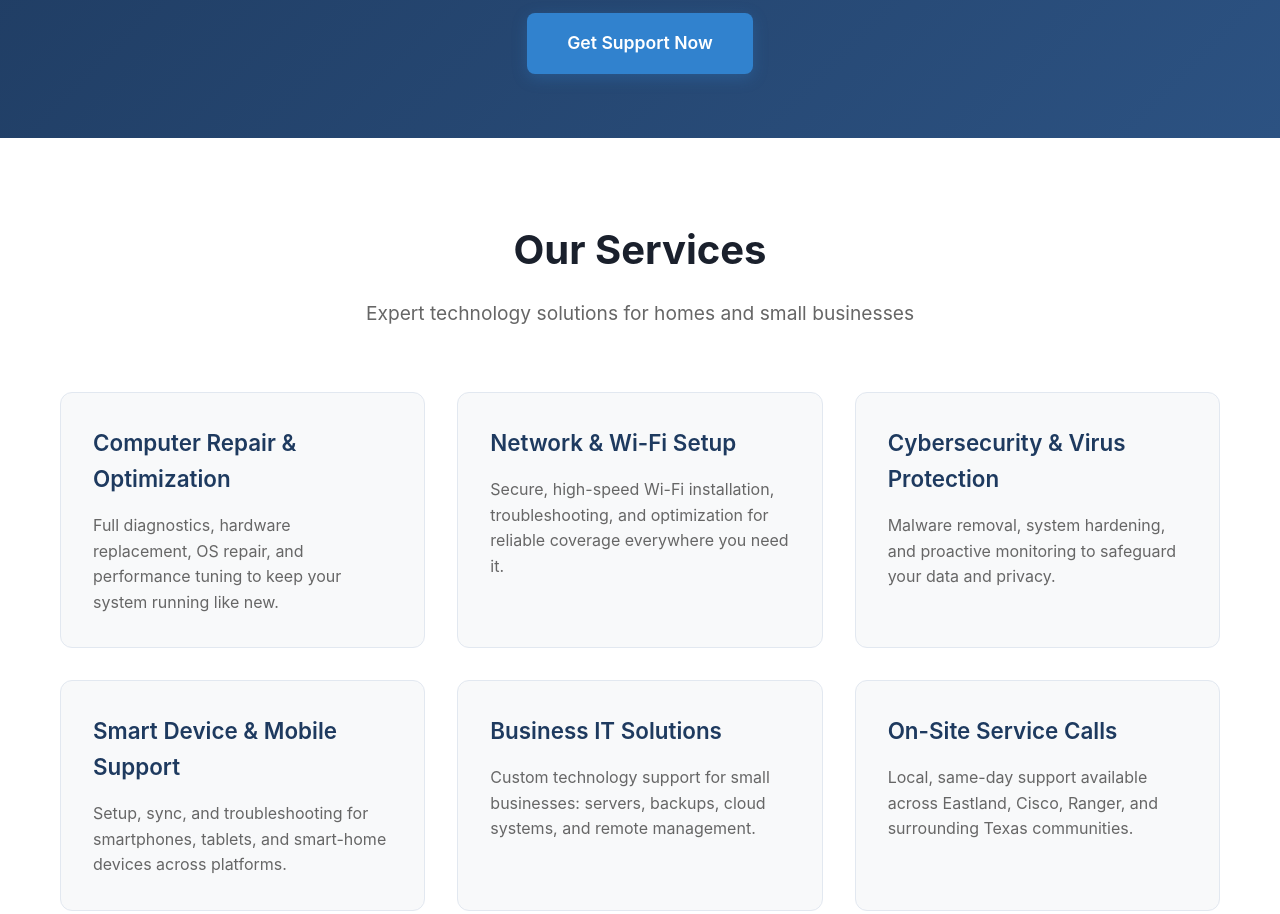
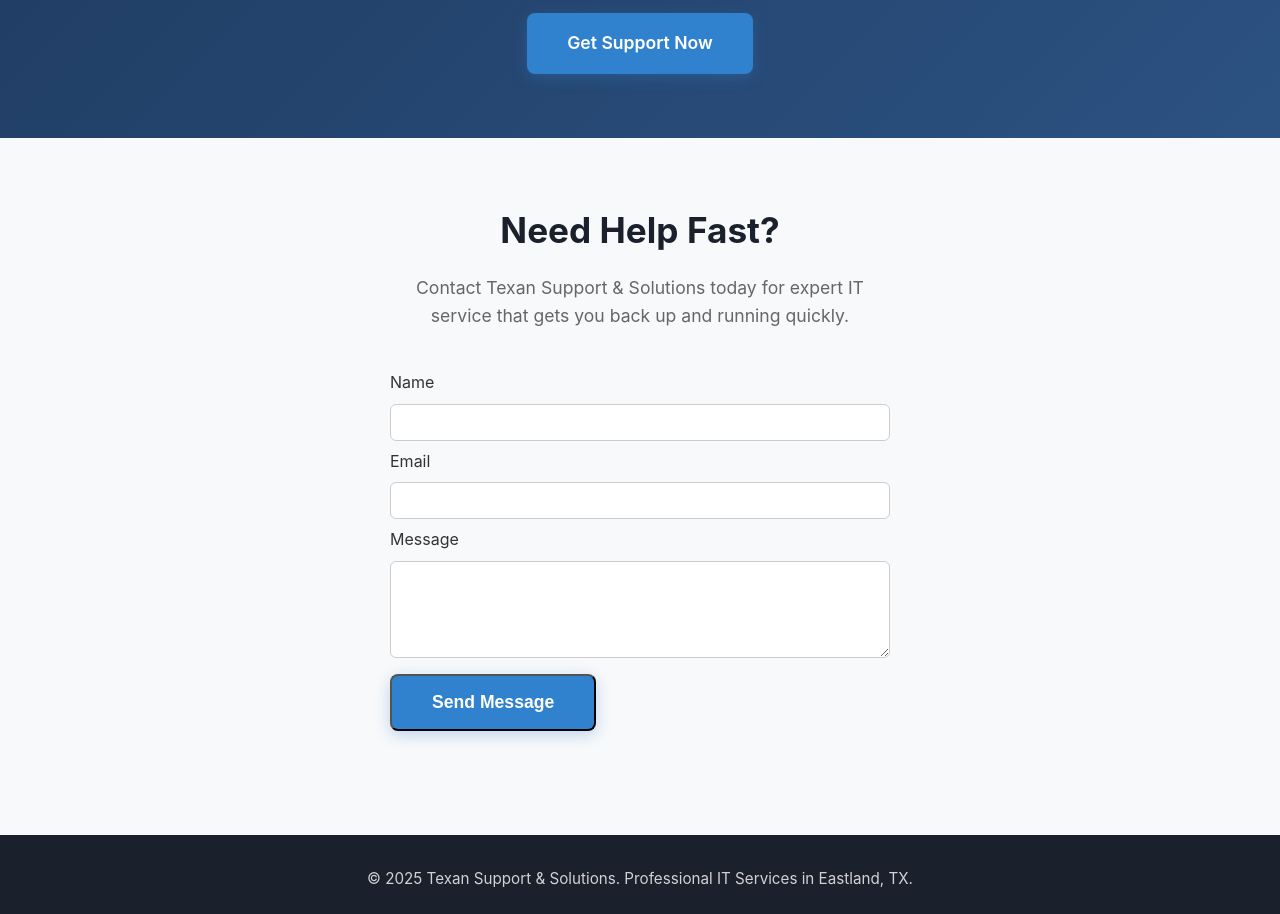
Before and after one commit to NotTheWhiteRanger/TxSolutions, a plain HTML site: page index.html in a window 1280 px wide. Shown: the part 400-1314 px from the top of the page. Drawn offline with Linux system fonts and the light colour scheme.

Commit message:
Refactor HTML and CSS for improved structure

```diff
--- a/index.html
+++ b/index.html
@@ -15,50 +15,31 @@
       line-height: 1.6;
     }
     .container { max-width: 1200px; margin: 0 auto; padding: 0 20px; }
-
-    /* Header */
     header {
       background: #fff;
       box-shadow: 0 2px 10px rgba(0,0,0,0.1);
-      position: sticky;
-      top: 0;
-      z-index: 100;
+      position: sticky; top: 0; z-index: 100;
     }
-    .header-content {
-      display: flex; justify-content: space-between; align-items: center; padding: 1rem 0;
-    }
-    .logo {
-      display: flex; align-items: center;
-      font-size: 1.8rem; font-weight: bold; color: #1e3a5f;
-    }
+    .header-content { display: flex; justify-content: space-between; align-items: center; padding: 1rem 0; }
+    .logo { display: flex; align-items: center; font-size: 1.8rem; font-weight: bold; color: #1e3a5f; }
     .logo img { width: 45px; height: 45px; margin-right: 12px; object-fit: contain; }
-    .contact-info {
-      display: flex; align-items: center; gap: 2rem; font-size: 0.95rem;
-    }
+    .contact-info { display: flex; align-items: center; gap: 2rem; font-size: 0.95rem; }
     .contact-item { display: flex; align-items: center; gap: 0.5rem; color: #666; }
-    .phone-number {
-      color: #1e3a5f; font-weight: 600; text-decoration: none;
-    }
+    .phone-number { color: #1e3a5f; font-weight: 600; text-decoration: none; }
     .phone-number:hover { color: #3182ce; }
-
-    /* Hero */
     .hero {
       background: linear-gradient(135deg, #1e3a5f, #2c5282);
       color: white; text-align: center; padding: 4rem 0;
     }
     .hero h1 { font-size: 3rem; font-weight: 700; margin-bottom: 0.5rem; }
     .hero .subtitle { font-size: 1.5rem; color: #e2e8f0; margin-bottom: 1rem; }
-    .hero .description {
-      font-size: 1.2rem; max-width: 600px; margin: 0 auto 2.5rem; opacity: 0.9;
-    }
+    .hero .description { font-size: 1.2rem; max-width: 600px; margin: 0 auto 2.5rem; opacity: 0.9; }
     .cta-button {
       display: inline-block; background: #3182ce; color: white;
       padding: 1rem 2.5rem; border-radius: 8px; font-weight: 600; font-size: 1.1rem;
       text-decoration: none; transition: 0.3s ease; box-shadow: 0 4px 15px rgba(49,130,206,0.3);
     }
     .cta-button:hover { background: #2c5282; transform: translateY(-2px); }
-
-    /* Services */
     .services { background: #fff; padding: 5rem 0; }
     .section-header { text-align: center; margin-bottom: 4rem; }
     .section-title { font-size: 2.5rem; color: #1a202c; margin-bottom: 1rem; font-weight: 700; }
@@ -73,8 +54,6 @@
     .service-card:hover { transform: translateY(-5px); box-shadow: 0 10px 30px rgba(0,0,0,0.1); background: white; }
     .service-card h3 { color: #1e3a5f; font-size: 1.4rem; margin-bottom: 1rem; font-weight: 600; }
     .service-card p { color: #666; line-height: 1.6; }
-
-    /* Contact */
     .contact { background: #f8f9fa; text-align: center; padding: 4rem 0; }
     .contact h2 { font-size: 2.2rem; color: #1a202c; font-weight: 700; margin-bottom: 1rem; }
     .contact p { font-size: 1.1rem; color: #666; max-width: 500px; margin: 0 auto 2.5rem; }
@@ -88,12 +67,8 @@
     .contact-card h3 { color: #1e3a5f; font-size: 1.2rem; margin-bottom: 1rem; }
     .contact-card a { color: #3182ce; text-decoration: none; font-weight: 500; }
     .contact-card a:hover { color: #1e3a5f; }
-
-    /* Footer */
     footer { background: #1a202c; color: white; text-align: center; padding: 2rem 0; }
     footer p { opacity: 0.8; font-size: 0.95rem; }
-
-    /* Responsive */
     @media (max-width: 768px) {
       .header-content { flex-direction: column; text-align: center; gap: 1rem; }
       .contact-info { flex-direction: column; gap: 0.5rem; }
@@ -104,9 +79,7 @@
     }
   </style>
 </head>
-
 <body>
-  <!-- Header -->
   <header>
     <div class="container">
       <div class="header-content">
@@ -122,7 +95,6 @@
     </div>
   </header>
 
-  <!-- Hero -->
   <section class="hero">
     <div class="container">
       <h1>Texan Support & Solutions</h1>
@@ -132,39 +104,11 @@
     </div>
   </section>
 
-  <!-- Services -->
-  <section class="services">
-    <div class="container">
-      <div class="section-header">
-        <h2 class="section-title">Our Services</h2>
-        <p class="section-subtitle">Expert technology solutions for homes and small businesses</p>
-      </div>
-      <div class="services-grid">
-        <div class="service-card"><h3>Computer Repair & Optimization</h3><p>Full diagnostics, hardware replacement, OS repair, and performance tuning to keep your system running like new.</p></div>
-        <div class="service-card"><h3>Network & Wi-Fi Setup</h3><p>Secure, high-speed Wi-Fi installation, troubleshooting, and optimization for reliable coverage everywhere you need it.</p></div>
-        <div class="service-card"><h3>Cybersecurity & Virus Protection</h3><p>Malware removal, system hardening, and proactive monitoring to safeguard your data and privacy.</p></div>
-        <div class="service-card"><h3>Smart Device & Mobile Support</h3><p>Setup, sync, and troubleshooting for smartphones, tablets, and smart-home devices across platforms.</p></div>
-        <div class="service-card"><h3>Business IT Solutions</h3><p>Custom technology support for small businesses: servers, backups, cloud systems, and remote management.</p></div>
-        <div class="service-card"><h3>On-Site Service Calls</h3><p>Local, same-day support available across Eastland, Cisco, Ranger, and surrounding Texas communities.</p></div>
-      </div>
-    </div>
-  </section>
-
-  <!-- Contact -->
   <section id="contact" class="contact">
     <div class="container">
       <h2>Need Help Fast?</h2>
       <p>Contact Texan Support & Solutions today for expert IT service that gets you back up and running quickly.</p>
 
-      <div class="contact-details">
-        <div class="contact-card"><h3>Service Area</h3><p>Eastland, TX</p><p>& Surrounding Communities</p></div>
-        <div class="contact-card"><h3>Call Us</h3><p><a href="tel:+12544420796">(254) 442-0796</a></p></div>
-        <div class="contact-card"><h3>Visit Online</h3><p><a href="https://solutionstx.com">solutionstx.com</a></p></div>
-      </div>
-
-      <a href="tel:+12544420796" class="cta-button">Call Now for Support</a>
-
-      <!-- Email Form -->
       <form id="contactForm" class="contact-form" style="max-width:500px;margin:2rem auto;text-align:left;">
         <label for="name">Name</label><br>
         <input type="text" id="name" name="name" required style="width:100%;padding:10px;margin:8px 0;border-radius:6px;border:1px solid #ccc;"><br>
@@ -178,42 +122,13 @@
     </div>
   </section>
 
-  <!-- Footer -->
   <footer>
     <div class="container">
       <p>&copy; 2025 Texan Support & Solutions. Professional IT Services in Eastland, TX.</p>
     </div>
   </footer>
 
-  <!-- Scripts -->
   <script>
-    // Smooth scroll
-    document.querySelectorAll('a[href^="#"]').forEach(anchor => {
-      anchor.addEventListener('click', e => {
-        e.preventDefault();
-        const target = document.querySelector(anchor.getAttribute('href'));
-        if (target) target.scrollIntoView({ behavior: 'smooth' });
-      });
-    });
-
-    // Fade-in animation
-    const observer = new IntersectionObserver(entries => {
-      entries.forEach(entry => {
-        if (entry.isIntersecting) {
-          entry.target.style.opacity = '1';
-          entry.target.style.transform = 'translateY(0)';
-        }
-      });
-    }, { threshold: 0.1 });
-
-    document.querySelectorAll('.service-card').forEach(card => {
-      card.style.opacity = '0';
-      card.style.transform = 'translateY(20px)';
-      card.style.transition = 'opacity 0.6s ease, transform 0.6s ease';
-      observer.observe(card);
-    });
-
-    // Toast notification
     const toast = document.createElement('div');
     toast.style.position = 'fixed';
     toast.style.bottom = '25px';
@@ -241,7 +156,6 @@
       }, 3000);
     }
 
-    // Contact Form Handler
     document.getElementById("contactForm").addEventListener("submit", async function(e) {
       e.preventDefault();
       const form = e.target;
@@ -249,7 +163,7 @@
       formStatus.textContent = "Sending...";
 
       try {
-        const response = await fetch("https://script.google.com/macros/s/AKfycbxkRLs-c4jH-4WmrNTwz83z3jT9xoROg41XHm1EGlu7VYqvpF3iDtvE0PA9BW6gGf61PQ/exec", {
+        const response = await fetch("https://script.google.com/macros/s/AKfycb6MZIWJ7E7C0qiBUtXflSoY21cgJWQEdMzbUa8pTt_ToD0UhSRHcN_42p1H0BhUp67/exec", {
           method: "POST",
           body: new FormData(form)
         });
@@ -262,7 +176,7 @@
           showToast("❌ Error sending message. Try again.", "#b91c1c");
           formStatus.textContent = "";
         }
-      } catch (err) {
+      } catch {
         showToast("⚠️ Network error. Please retry.", "#b91c1c");
         formStatus.textContent = "";
       }
```
